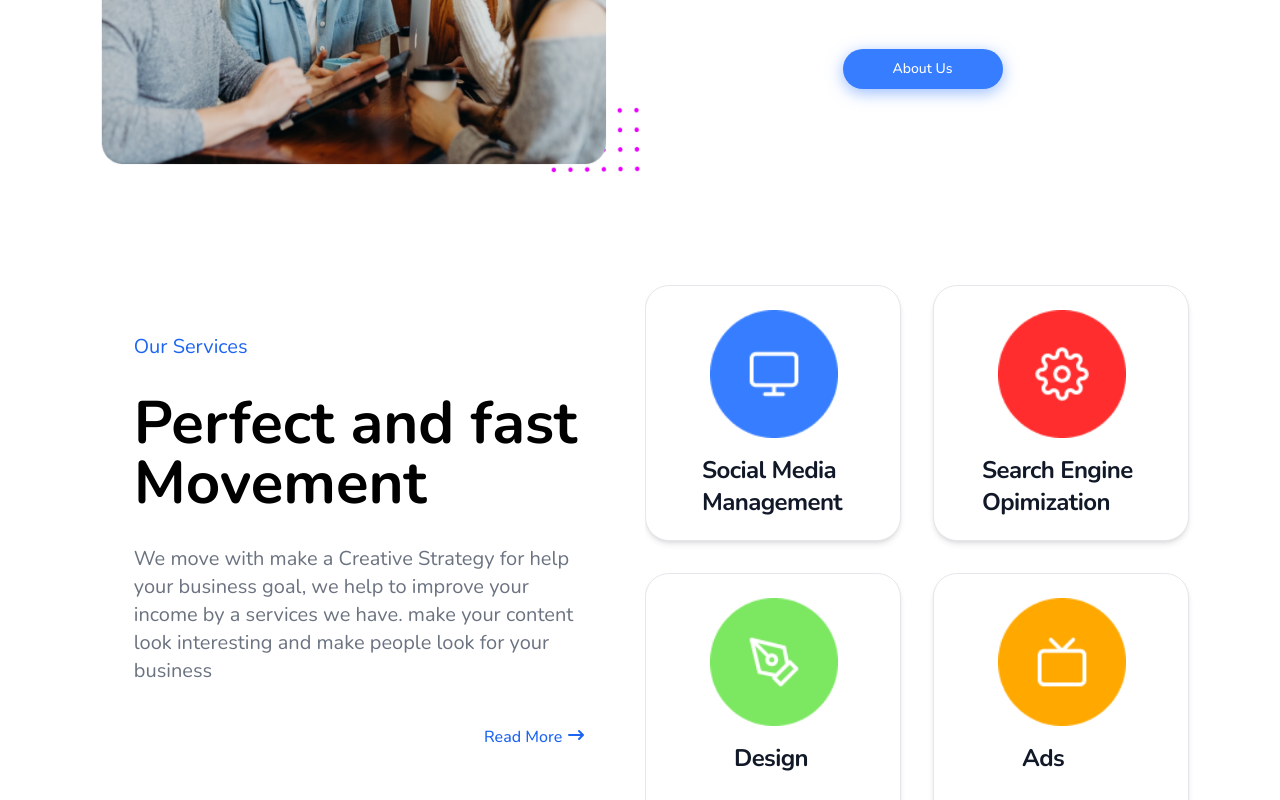
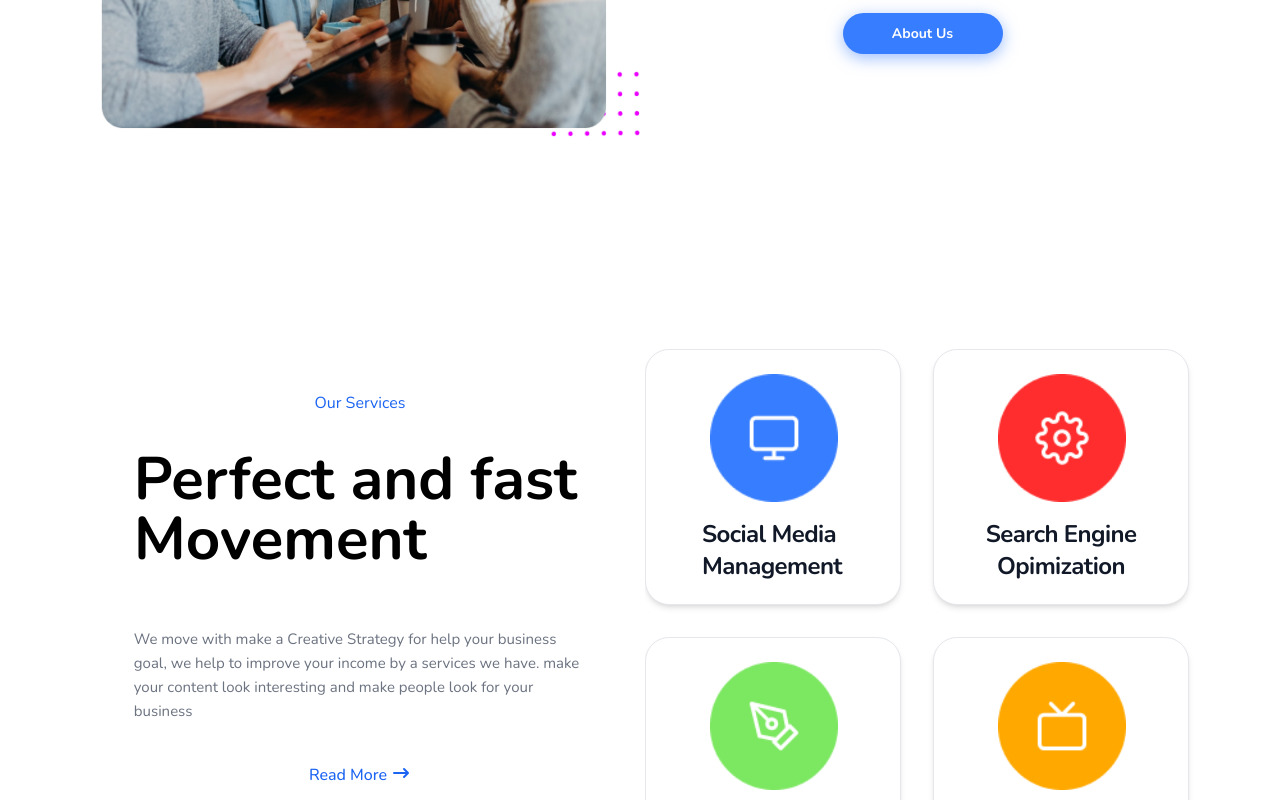
Before and after one commit to AlbertBislimi/react-project, a React (Create React App) app: page / in a window 1280 px wide. Shown: the part 1580-2380 px from the top of the page. Built offline with nearby package versions, Linux system fonts and the light colour scheme.

Commit message:
small changes

```diff
--- a/src/App.jsx
+++ b/src/App.jsx
@@ -15,7 +15,7 @@ const App = () => {
 
 
       <div className='overflow-x-hidden dark:bg-black container mx-auto px-[25px] lg:px-[75px]'>
-      <div style={{ backgroundImage:`url(${bg})`,backgroundRepeat:"no-repeat",backgroundSize:"cover" }}>
+      <div style={{ backgroundImage:`url(${bg})`,backgroundRepeat:"no-repeat",backgroundSize:"cover"}}>
       <Nav />
       <Header />
         <About />
--- a/src/components/about/About.jsx
+++ b/src/components/about/About.jsx
@@ -8,8 +8,8 @@ const About = () => {
 
       {/* <div className='mx-auto relative lg:py-10 lg:px-12 lg:h-50'> */}
           <div className='mx-auto flex flex-col justify-center gap-[10px] items-center text-center'>
-              <h2 className="text-xl pt-8 text-blue-600 text-center dark:text-white">About Us</h2>
-              <h3 className='text-3xl font-bold sm:text-5xl text-black text-center dark:text-white'>Our Teammate</h3>
+              <h2 className="text-[16px] text-blue-600 text-center dark:text-white">About Us</h2>
+              <h3 className='text-[28px] font-bold sm:text-5xl text-black text-center dark:text-white'>Our Teammate</h3>
           </div>
 
           <div className="lg:flex flex-row-reverse align-middle lg:bg-white lg:mt-5 dark:bg-black">
@@ -17,7 +17,7 @@ const About = () => {
               <div className="text-center mx-auto max-w-screen-xl lg:flex lg:mt-5 lg:p-100px lg:flex-col lg:justify-center lg:gap-y-6 px-5">
                 <p className='lg:text-left mb-2 text-left	text-gray-500 dark:text-white'>We move with make a Creative Strategy for help your business goal, we help to improve your income by a services we have. make your content look interesting and make people look for your business.<br/><br/> Lorem ipsum dolor sit amet, consectetur adipiscing elit. Eu neque tempor at ut auctor maecenas,Lorem ipsum d</p>
                 <div className="flex justify-center">
-                  <button type="button" className="mb-10 text-white drop-shadow-blue bg-[#377DFF] hover:bg-gradient-to-br focus:ring-4 focus:outline-none focus:ring-blue-300 dark:bg-white font-medium rounded-full text-sm px-5 py-2.5 text-center mt-5 w-[50%] lg:w-40">About Us</button>
+                  <button type="button" className="mb-10 text-white drop-shadow-blue bg-[#377DFF] hover:bg-gradient-to-br focus:ring-4 focus:outline-none focus:ring-blue-300 dark:bg-white dark:text-black font-[700] rounded-[24px] text-[14px] px-[35px] py-[10px] text-center mt-5 w-[50%] lg:w-40">About Us</button>
                   {/*<button type="button" className="mb-20 text-blue-700 hover:text-white border border-blue-700 hover:bg-blue-800 focus:ring-4 focus:outline-noneext-white dark:hover:bg-blue-600 dark:focus:ring-blue-800 font-medium rounded-full text-sm px-5 py-2.5 text-center mr-2 w-40"><div className="flex"><span><img src={playcircle} alt="play" className="mr-[4px]" /></span><span>Our Teammate</span></div></button>*/}
                 </div>
               </div>
--- a/src/components/services/OurServices.jsx
+++ b/src/components/services/OurServices.jsx
@@ -7,48 +7,36 @@ import ads from '../../assets/ads.png'
 const OurServices = () => {
   return (
 
-    <div id="services" className="lg:flex lg:bg-white dark:bg-black">
+    <div id="services" className="lg:flex pt-[100px] lg:bg-white dark:bg-black">
 
-      <div className="flex max-w-4xl mx-auto items-center lg:flex-1 lg:items-center lg:justify-center">
-        <div className="text-center py-4 px-4 mx-auto lg:flex lg:w-[85%] lg:h-4/5 lg:flex-col lg:justify-center lg:gap-y-6">
-          <h3 className="text-xl pt-8 lg:text-left lg:font-light text-blue-600 dark:text-white">Our Services</h3>
-          <h2 className="text-3xl font-bold lg:text-left xl:text-6xl py-2 sm:text-5xl text-black dark:text-white">Perfect and fast Movement</h2>
-          <p className='text-xl lg:text-left mb-4 text-gray-500 dark:text-white'>We move with make a Creative Strategy for help your business goal, we help to improve your income by a services we have. make your content look interesting and make people look for your business</p>
-          <button type="button" className="inline-flex justify-end font-medium text-blue-600 hover:underline dark:text-white">Read More<svg aria-hidden="true" class="ml-1 w-5 h-5" fill="currentColor" viewBox="0 0 20 20" xmlns="http://www.w3.org/2000/svg"><path fill-rule="evenodd" d="M12.293 5.293a1 1 0 011.414 0l4 4a1 1 0 010 1.414l-4 4a1 1 0 01-1.414-1.414L14.586 11H3a1 1 0 110-2h11.586l-2.293-2.293a1 1 0 010-1.414z" clip-rule="evenodd"></path></svg></button>
+      <div className="flex mx-auto items-center lg:flex-1 lg:items-center lg:justify-center">
+        <div className="text-center flex-col justify-center items-center py-4 px-4 mx-auto lg:flex lg:w-[85%] lg:h-4/5 lg:flex-col lg:justify-center lg:gap-y-6">
+          <h3 className="text-[16px] font-[600] lg:text-left lg:font-light text-blue-600 dark:text-white">Our Services</h3>
+          <h2 className="text-[24px] font-[700] leading-[33px] pt-[10px] lg:text-left xl:text-6xl sm:text-5xl text-black dark:text-white">Perfect and fast Movement</h2>
+          <p className='text-[15px] font-[400] leading-[24px] pt-[34px] lg:text-left mb-4 text-gray-500 dark:text-white'>We move with make a Creative Strategy for help your business goal, we help to improve your income by a services we have. make your content look interesting and make people look for your business</p>
+          <button type="button" className="float-left inline-flex justify-end font-medium text-blue-600 hover:underline dark:text-white">Read More<svg aria-hidden="true" class="ml-1 w-5 h-5" fill="currentColor" viewBox="0 0 20 20" xmlns="http://www.w3.org/2000/svg"><path fill-rule="evenodd" d="M12.293 5.293a1 1 0 011.414 0l4 4a1 1 0 010 1.414l-4 4a1 1 0 01-1.414-1.414L14.586 11H3a1 1 0 110-2h11.586l-2.293-2.293a1 1 0 010-1.414z" clip-rule="evenodd"></path></svg></button>
         </div>
       </div>
 
       <div className="py-8 flex max-w-4xl mx-auto items-center">
         <div className="grid grid-cols-1 gap-4 pr-4 mx-auto sm:grid-cols-2 md:gap-x-8 lg:overflow-hidden lg:mt-20">
           <a href="/#" className=" mb-4 p-6 w-64 h-64  bg-white rounded-3xl border border-gray-200 shadow-md hover:bg-gray-100 dark:bg-[#0B0F15] dark:border-gray-700 dark:hover:bg-gray-900">
-            <img
-            src={social}
-            alt=""
-            className="w-32 mx-10"/>
+            <img src={social} alt="" className="w-32 mx-10"/>
             <h5 className="mb-2 mx-8 mt-4 text-2xl font-bold tracking-tight text-gray-900 dark:text-white">Social Media Management</h5>
           </a>
 
           <a href="/#" className=" mb-4 p-6 w-64 h-64 bg-white rounded-3xl border border-gray-200 shadow-md hover:bg-gray-100 dark:bg-[#0B0F15] dark:border-gray-700 dark:hover:bg-gray-900">
-            <img
-              src={engine}
-              alt=""
-              className="w-32 mx-10"/>
-              <h5 className="mb-2 mx-6 mt-4 text-2xl font-bold tracking-tight text-gray-900 dark:text-white">Search Engine Opimization</h5>
+            <img src={engine} alt="" className="w-32 mx-10"/>
+              <h5 className="mb-2 mx-6 mt-4 text-2xl text-center font-bold tracking-tight text-gray-900 dark:text-white">Search Engine Opimization</h5>
           </a>
 
           <a href="/#" className=" mb-4 p-6 w-64 h-64  bg-white rounded-3xl border border-gray-200 shadow-md hover:bg-gray-100 dark:bg-[#0B0F15] dark:border-gray-700 dark:hover:bg-gray-900">
-            <img
-            src={design}
-            alt=""
-            className="w-32 mx-10"/>
+            <img src={design} alt="" className="w-32 mx-10"/>
             <h5 className="ml-16 mb-2 mx-8 mt-4 text-2xl font-bold tracking-tight text-gray-900 dark:text-white">Design</h5>
           </a>
 
           <a href="/#" className="block p-6 w-64 h-64  bg-white rounded-3xl border border-gray-200 shadow-md hover:bg-gray-100 dark:bg-[#0B0F15] dark:border-gray-700 dark:hover:bg-gray-900">
-            <img
-            src={ads}
-            alt=""
-            className="w-32 mx-10"/>
+            <img src={ads} alt="" className="w-32 mx-10"/>
             <h5 className="ml-16 mb-2 mx-8 mt-4 text-2xl font-bold tracking-tight text-gray-900 dark:text-white">Ads</h5>
           </a>
 
```
